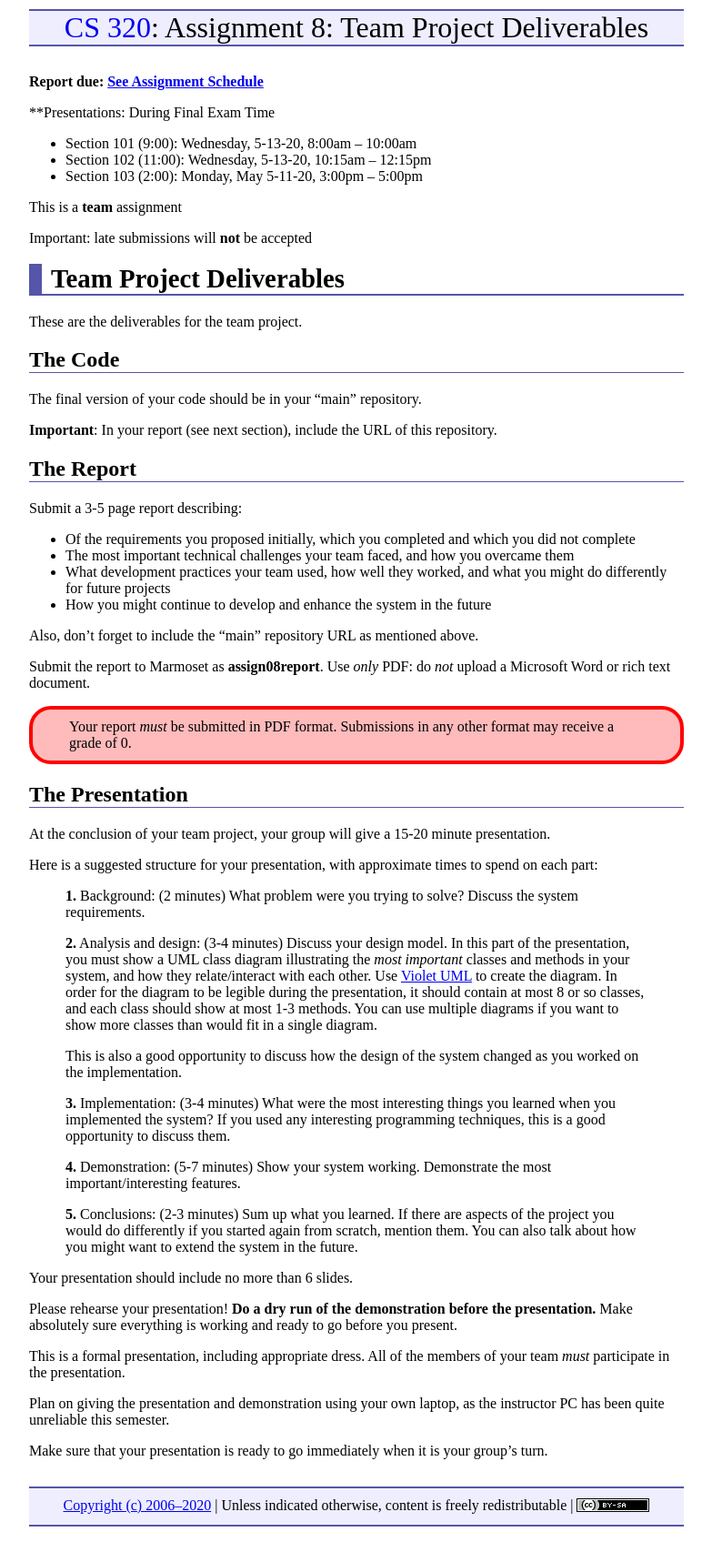
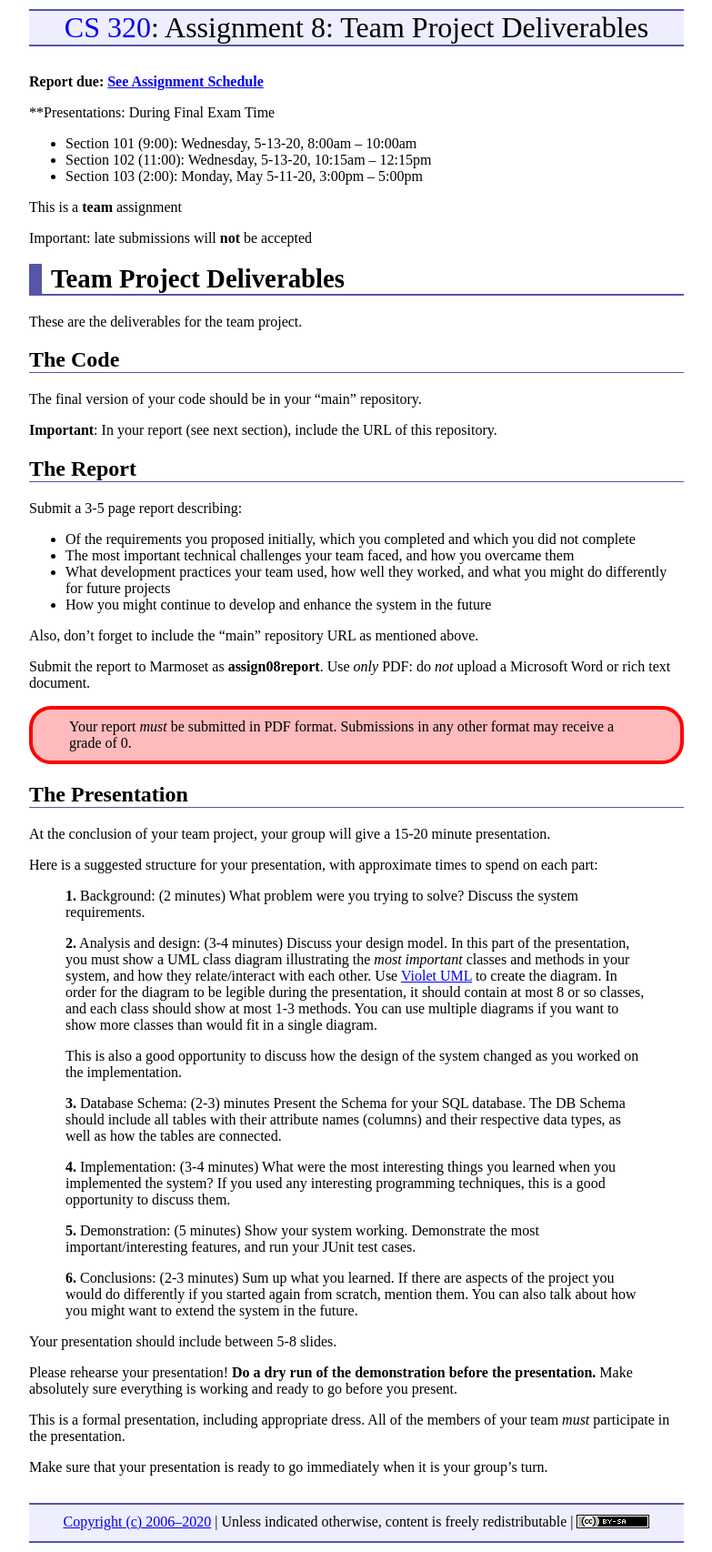
Before and after one commit to ycpcs/cs320-spring2020, a Jekyll site: the page built from assign/assign08.md, in a window 1280 px wide. Shown: the whole page at 91% size, without its empty margins (248-1031 px from the left). Built offline with Jekyll 4.4.1, drawn with Linux system fonts in a browser that asks for light colours.

Commit message:
updates for SQL DB Schemas

```diff
--- a/assign/assign08.md
+++ b/assign/assign08.md
@@ -58,18 +58,18 @@ Here is a suggested structure for your presentation, with approximate times to s
 >
 > This is also a good opportunity to discuss how the design of the system changed as you worked on the implementation.
 >
-> **3.** Implementation: (3-4 minutes) What were the most interesting things you learned when you implemented the system? If you used any interesting programming techniques, this is a good opportunity to discuss them.
+> **3.** Database Schema: (2-3) minutes Present the Schema for your SQL database.  The DB Schema should include all tables with their attribute names (columns) and their respective data types, as well as how the tables are connected.
 >
-> **4.** Demonstration: (5-7 minutes) Show your system working. Demonstrate the most important/interesting features.
+> **4.** Implementation: (3-4 minutes) What were the most interesting things you learned when you implemented the system? If you used any interesting programming techniques, this is a good opportunity to discuss them.
 >
-> **5.** Conclusions: (2-3 minutes) Sum up what you learned. If there are aspects of the project you would do differently if you started again from scratch, mention them. You can also talk about how you might want to extend the system in the future.
+> **5.** Demonstration: (5 minutes) Show your system working. Demonstrate the most important/interesting features, and run your JUnit test cases.
+>
+> **6.** Conclusions: (2-3 minutes) Sum up what you learned. If there are aspects of the project you would do differently if you started again from scratch, mention them. You can also talk about how you might want to extend the system in the future.
 
-Your presentation should include no more than 6 slides.
+Your presentation should include between 5-8 slides.
 
 Please rehearse your presentation! **Do a dry run of the demonstration before the presentation.**  Make absolutely sure everything is working and ready to go before you present.
 
 This is a formal presentation, including appropriate dress.  All of the members of your team *must* participate in the presentation.
 
-Plan on giving the presentation and demonstration using your own laptop, as the instructor PC has been quite unreliable this semester.
-
 Make sure that your presentation is ready to go immediately when it is your group's turn.
```
Also changed, not shown: assign/assign03.md (+2 -2 lines).
